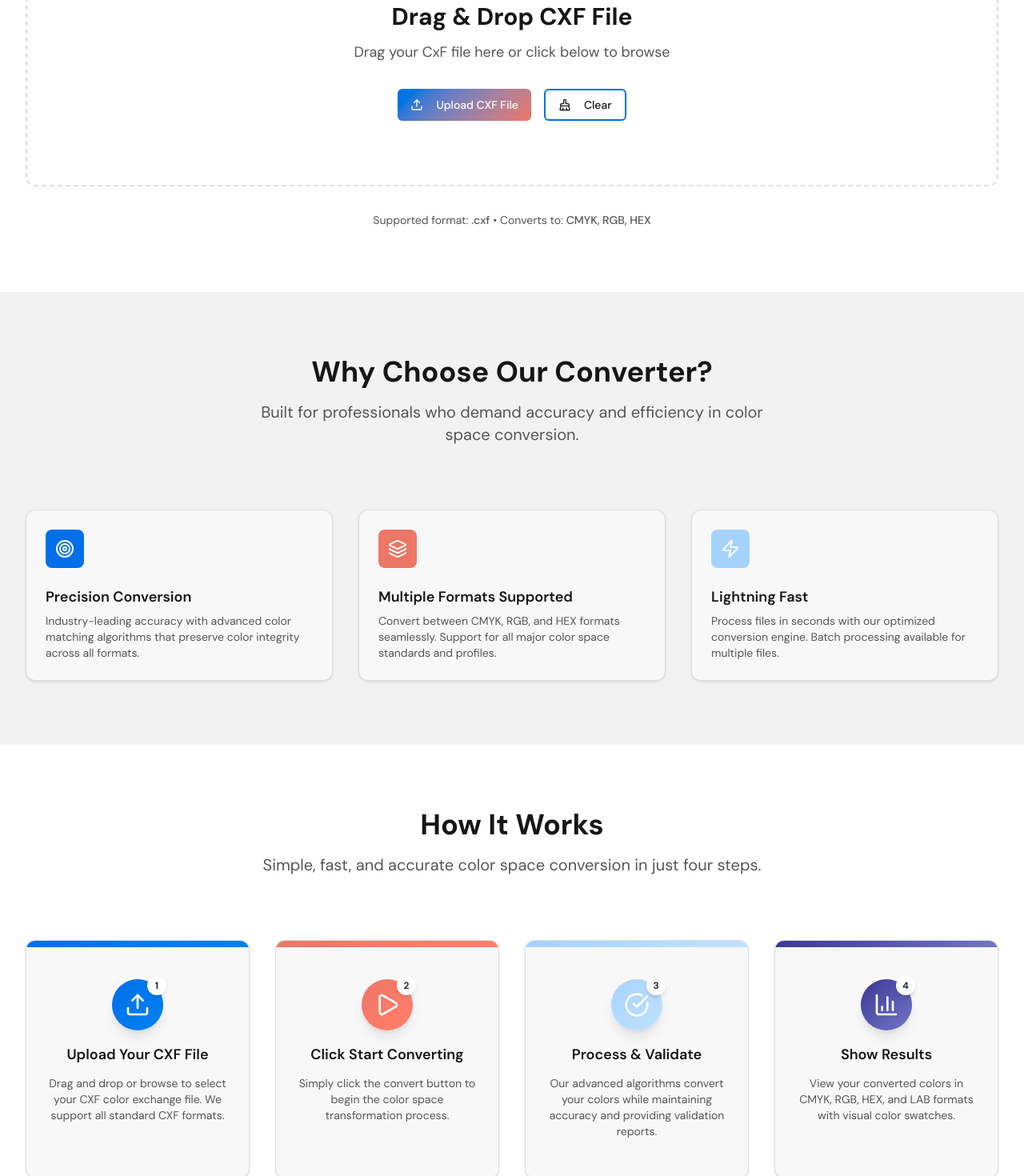
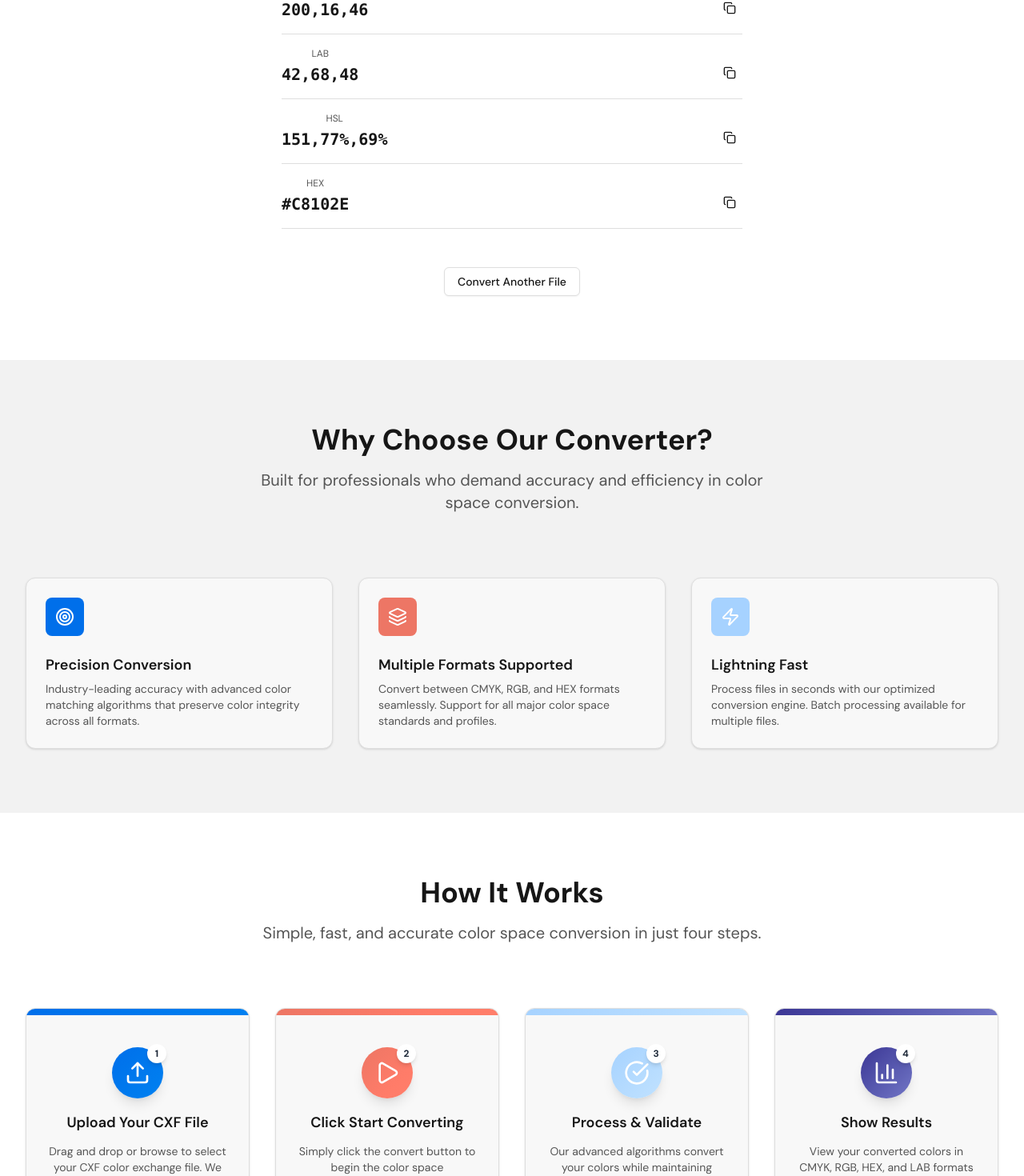
Before and after one commit to s1avvo/cxf-converter, a Next.js app: page / in a window 1280 px wide. Shown: the part 516-1986 px from the top of the page at 80% size. Built offline with nearby package versions, Linux system fonts and the light colour scheme.

Commit message:
feat: refactor semantic HTML elements and improve accessibility

```diff
--- a/src/ui/faq-section.tsx
+++ b/src/ui/faq-section.tsx
@@ -37,17 +37,17 @@ export function FaqSection() {
 	return (
 		<section className="bg-muted py-20">
 			<div className="mx-auto max-w-7xl px-4 sm:px-6 lg:px-8">
-				<div className="mb-16 text-center">
+				<header className="mb-16 text-center">
 					<h2 className="text-foreground mb-4 text-3xl font-bold md:text-4xl">
 						Frequently Asked Questions
 					</h2>
 					<p className="text-muted-foreground mx-auto max-w-2xl text-xl">
 						Get answers to common questions about our color conversion service.
 					</p>
-				</div>
+				</header>
 
 				<div className="mx-auto max-w-3xl">
-					<Accordion type="multiple" className="w-full">
+					<Accordion type="multiple">
 						{faqs.map((faq, index) => (
 							<AccordionItem key={index} value={`item-${index}`}>
 								<AccordionTrigger className="text-foreground text-left font-semibold">
--- a/src/ui/features-section.tsx
+++ b/src/ui/features-section.tsx
@@ -29,33 +29,35 @@ export function FeaturesSection() {
 	return (
 		<section id="features" className="bg-muted py-20">
 			<div className="mx-auto max-w-7xl px-4 sm:px-6 lg:px-8">
-				<div className="mb-16 text-center">
+				<header className="mb-16 text-center">
 					<h2 className="text-foreground mb-4 text-3xl font-bold md:text-4xl">
 						Why Choose Our Converter?
 					</h2>
 					<p className="text-muted-foreground mx-auto max-w-2xl text-xl">
 						Built for professionals who demand accuracy and efficiency in color space conversion.
 					</p>
-				</div>
+				</header>
 
-				<div className="grid grid-cols-1 gap-8 md:grid-cols-3">
+				<ul className="grid grid-cols-1 gap-8 md:grid-cols-3">
 					{features.map((feature, index) => (
-						<Card
-							key={index}
-							className="bg-card border-border group relative mt-4 overflow-hidden transition-all duration-300 hover:shadow-lg"
-						>
+						<li key={index}>
+							<Card className="bg-card border-border group relative mt-4 overflow-hidden transition-all duration-300 hover:shadow-lg">
 								<CardHeader>
-								<div
+									<span
 										className={`${feature.color} mb-4 flex h-12 w-12 items-center justify-center rounded-lg`}
+										aria-hidden="true"
 									>
 										<feature.icon className="h-6 w-6 text-white" />
-								</div>
-								<CardTitle className="text-lg">{feature.title}</CardTitle>
+									</span>
+									<CardTitle>
+										<h3 className="text-lg">{feature.title}</h3>
+									</CardTitle>
 									<CardDescription>{feature.description}</CardDescription>
 								</CardHeader>
 							</Card>
+						</li>
 					))}
-				</div>
+				</ul>
 			</div>
 		</section>
 	);
--- a/src/ui/header.tsx
+++ b/src/ui/header.tsx
@@ -21,11 +21,15 @@ export function Header() {
 	return (
 		<header className="bg-background">
 			<div className="mx-auto flex max-w-7xl items-center justify-between gap-2 px-4 sm:px-6 lg:px-8">
-				<Link href="/">
-					<h1 className="gradient-text text-2xl font-bold">CXF Converter</h1>
+				<Link
+					href="/"
+					className="gradient-text text-2xl font-bold"
+					aria-label="CXF Converter Homepage"
+				>
+					CXF Converter
 				</Link>
 
-				<nav className="hidden md:block">
+				<nav className="hidden md:block" aria-label="Main navigation">
 					<ul className="flex items-baseline space-x-8">
 						{links.map((link) => (
 							<li key={link.href}>
--- a/src/ui/hero-section.tsx
+++ b/src/ui/hero-section.tsx
@@ -35,12 +35,12 @@ const mockColorResults = {
 
 export function HeroSection() {
 	const [isDragOver, setIsDragOver] = useState(false);
-	const [uploadedFile, setUploadedFile] = useState(false);
+	const [uploadedFile, setUploadedFile] = useState(true);
 
 	return (
 		<section className="bg-background py-20">
 			<div className="mx-auto max-w-7xl px-4 sm:px-6 lg:px-8">
-				<div className="mb-12 text-center">
+				<header className="mb-12 text-center">
 					<h1 className="mb-6 text-4xl font-bold md:text-6xl">
 						Professional <span className="gradient-text">CxF Converter</span>
 					</h1>
@@ -48,7 +48,7 @@ export function HeroSection() {
 						Convert CxF files to CMYK, RGB, and HEX formats with precision. Trusted by designers and
 						print professionals worldwide for accurate color conversion.
 					</p>
-				</div>
+				</header>
 
 				<div>
 					{!uploadedFile ? (
@@ -101,15 +101,13 @@ export function HeroSection() {
 								</div>
 							</div>
 
-							<div className="text-center">
-								<p className="text-muted-foreground text-sm">
+							<p className="text-muted-foreground text-center text-sm">
 								Supported format: <span className="font-medium">.cxf</span> • Converts to:{" "}
 								<span className="font-medium">CMYK, RGB, HEX</span>
 							</p>
 						</div>
-						</div>
 					) : (
-						<div className="space-y-8">
+						<div className="space-y-8 text-center">
 							<div className="mx-auto grid max-w-xl">
 								<div className="bg-muted relative mb-8 flex items-center rounded-lg p-2">
 									<div
@@ -119,35 +117,37 @@ export function HeroSection() {
 									<h4 className="ml-12 text-2xl font-medium">{mockColorResults.name}</h4>
 								</div>
 
+								<ul>
 									{mockColorResults.result.map((color, index) => (
-									<div key={index} className="flex items-start">
+										<li key={index} className="flex items-start">
 											<div className="flex-1 space-y-2">
 												<div className="flex items-end justify-between">
 													<div>
-													<div className="text-muted-foreground text-xs font-normal">
+														<p className="text-muted-foreground text-xs font-normal">
 															{color.space.toUpperCase()}
-													</div>
-													<div className="mt-1 font-mono text-xl font-bold">{color.value}</div>
+														</p>
+														<p className="mt-1 font-mono text-xl font-bold">{color.value}</p>
 													</div>
 													<Button
 														size="sm"
 														variant="ghost"
 														onClick={() => navigator.clipboard.writeText(color.value)}
 														className="h-8 w-8 p-2"
+														aria-label={`Copy ${color.space} value`}
 													>
 														<Copy className="h-4 w-4" />
 													</Button>
 												</div>
 												<Separator className="my-4" />
 											</div>
+										</li>
+									))}
+								</ul>
 							</div>
-								))}
-							</div>
-							<div className="pt-4 text-center">
+
 							<Button variant="outline" onClick={() => setUploadedFile(false)}>
 								Convert Another File
 							</Button>
-							</div>
 						</div>
 					)}
 				</div>
--- a/src/ui/how-it-works-section.tsx
+++ b/src/ui/how-it-works-section.tsx
@@ -39,41 +39,48 @@ export function HowItWorksSection() {
 	return (
 		<section id="how-it-works" className="bg-background py-20">
 			<div className="mx-auto max-w-7xl px-4 sm:px-6 lg:px-8">
-				<div className="mb-16 text-center">
+				<header className="mb-16 text-center">
 					<h2 className="text-foreground mb-4 text-3xl font-bold md:text-4xl">How It Works</h2>
 					<p className="text-muted-foreground mx-auto max-w-2xl text-xl">
 						Simple, fast, and accurate color space conversion in just four steps.
 					</p>
-				</div>
+				</header>
 
-				<div className="grid grid-cols-1 gap-8 md:grid-cols-2 lg:grid-cols-4">
+				<ol className="grid grid-cols-1 items-stretch gap-8 md:grid-cols-2 lg:grid-cols-4">
 					{steps.map((step, index) => (
-						<Card
-							key={index}
-							className="bg-card border-border group relative mt-4 overflow-hidden transition-all duration-300 hover:shadow-lg"
-						>
+						<li key={index}>
+							<Card className="bg-card border-border group relative mt-4 h-full overflow-hidden transition-all duration-300 hover:shadow-lg">
 								<div
 									className={`absolute inset-0 ${step.gradientClass} opacity-0 transition-opacity duration-300 group-hover:opacity-10`}
+									aria-hidden="true"
 								/>
-							<div className={`absolute top-0 right-0 left-0 h-2 ${step.gradientClass}`} />
+								<div
+									className={`absolute top-0 right-0 left-0 h-2 ${step.gradientClass}`}
+									aria-hidden="true"
+								/>
 
 								<CardContent className="relative z-10 p-6 text-center">
 									<div className="relative mb-4 inline-block">
-									<div
+										<span
 											className={`${step.gradientClass} flex h-16 w-16 items-center justify-center rounded-full shadow-lg`}
+											aria-hidden="true"
 										>
 											<step.icon className="h-8 w-8 text-white" />
-									</div>
-									<div className="absolute -top-1 -right-1 flex h-6 w-6 items-center justify-center rounded-full bg-white text-xs font-bold text-gray-800 shadow-md">
+										</span>
+										<span
+											className="absolute -top-1 -right-1 flex h-6 w-6 items-center justify-center rounded-full bg-white text-xs font-bold text-gray-800 shadow-md"
+											aria-hidden="true"
+										>
 											{index + 1}
-									</div>
+										</span>
 									</div>
 									<h3 className="mb-3 text-lg font-semibold">{step.title}</h3>
 									<p className="text-muted-foreground text-sm">{step.description}</p>
 								</CardContent>
 							</Card>
+						</li>
 					))}
-				</div>
+				</ol>
 			</div>
 		</section>
 	);
```
Lines whose indentation alone changed are shown as unchanged.
